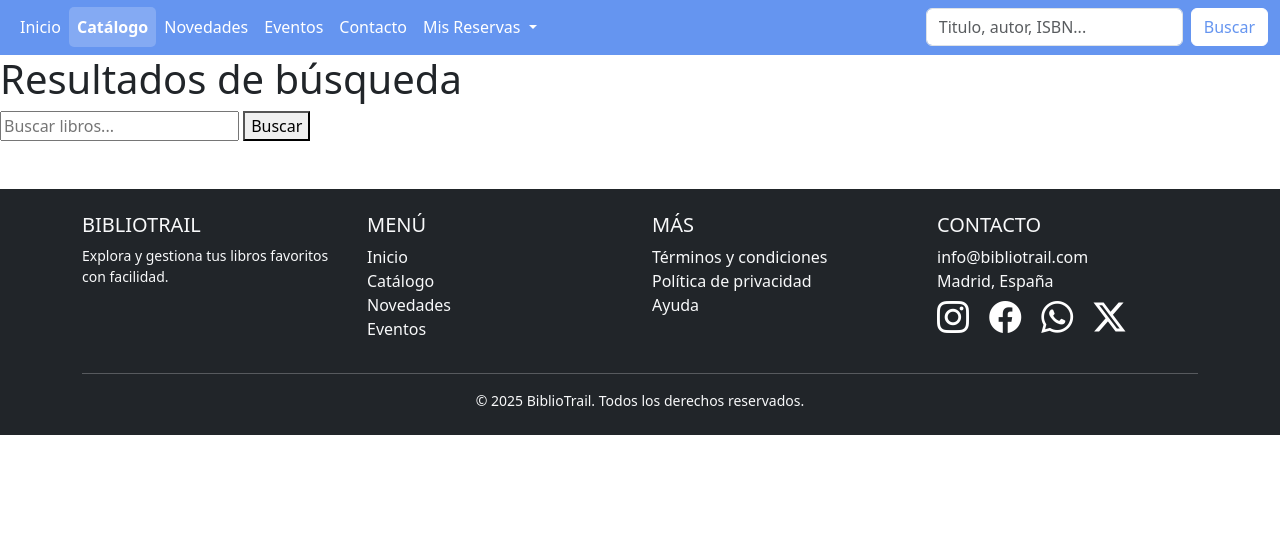
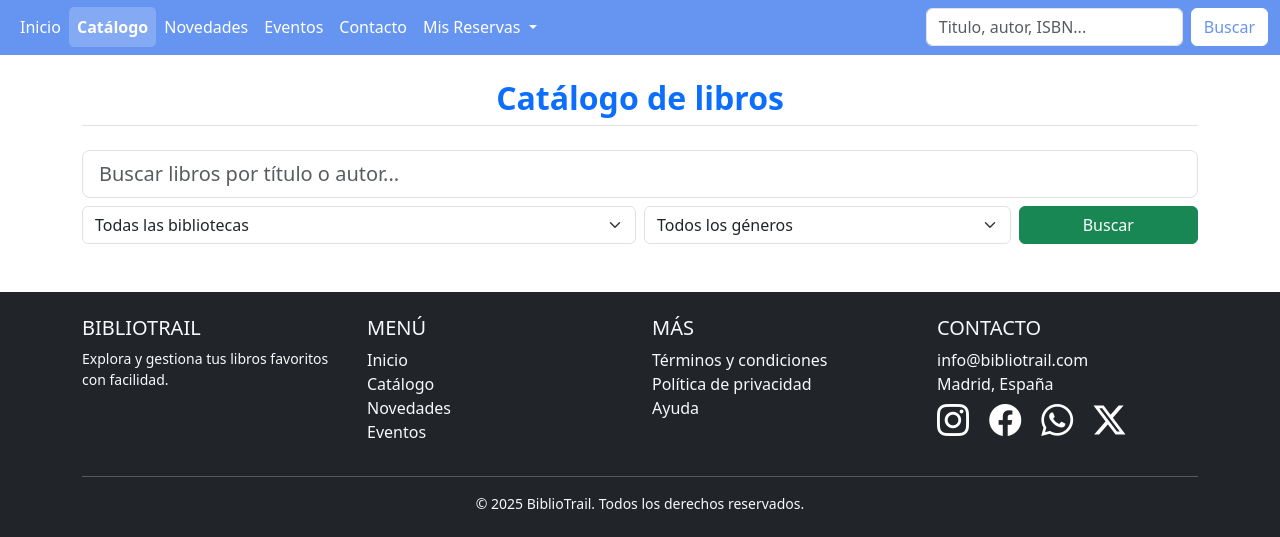
Before and after one commit to gmblanco/BiblioTrail, a Django app: page /catalogo/ in a window 1280 px wide. Shown: the part 93-630 px from the top of the page. Run offline with Django 5.2, Linux system fonts and the light colour scheme; a user stored in the database is signed in; data comes from the database, SQL or seed files in the repository; both versions use the stored data as it was after the commit.

Commit message:
Filtros Genero, Biblioteca

```diff
--- a/Bibliotrail/bibliotecas.txt
+++ b/Bibliotrail/bibliotecas.txt
@@ -1,2 +1,2 @@
-127.0.0.1:8001
-127.0.0.1:8002
+biblioteca1,127.0.0.1:8001
+biblioteca2,127.0.0.1:8002
--- a/Bibliotrail/catalogo/templates/catalogo/catalogo.html
+++ b/Bibliotrail/catalogo/templates/catalogo/catalogo.html
@@ -6,43 +6,71 @@
 {% endblock %}
 
 {% block content %}
-  <h1>Resultados de búsqueda</h1>
+<div class="container my-4">
+  <div class="row">
+    <div class="col">
+      <h2 class="mb-4 text-center text-primary fw-bold border-bottom pb-2">Catálogo de libros</h2>
+    </div>
+  </div>
 
-  <form method="get" action="{% url 'buscar-libros' %}">
-    <input type="text" name="q" placeholder="Buscar libros..." value="{{ query }}">
-    <button type="submit">Buscar</button>
+  <form method="get" action="{% url 'buscar-libros' %}" class="mb-4">
+    <!-- Barra de búsqueda principal -->
+    <div class="row mb-2">
+      <div class="col-md-12">
+        <input type="text" name="q" placeholder="Buscar libros por título o autor..."
+               value="{{ query }}" class="form-control form-control-lg" />
+      </div>
+    </div>
+
+    <!-- Filtros: Biblioteca y Género -->
+    <div class="row g-2">
+      <div class="col-md-6">
+        <select name="biblioteca" class="form-select">
+          <option value="">Todas las bibliotecas</option>
+          {% for nombre, url in bibliotecas.items %}
+            <option value="{{ nombre }}" {% if biblioteca == nombre %}selected{% endif %}>
+              {{ nombre|capfirst }}
+            </option>
+          {% endfor %}
+        </select>
+      </div>
+      <div class="col-md-4">
+        <select name="genero" class="form-select">
+          <option value="">Todos los géneros</option>
+          <option value="Misterio" {% if genero == 'Misterio' %}selected{% endif %}>Misterio</option>
+          <option value="No Ficción" {% if genero == 'No Ficción' %}selected{% endif %}>No Ficción</option>
+          <option value="Policial" {% if genero == 'Policial' %}selected{% endif %}>Policial</option>
+          <option value="Aventura" {% if genero == 'Aventura' %}selected{% endif %}>Aventura</option>
+        </select>
+      </div>
+      <div class="col-md-2 d-grid">
+        <button type="submit" class="btn btn-success">Buscar</button>
+      </div>
+    </div>
   </form>
 
+
+  <!-- Resultados -->
   {% if resultados %}
-  <div class="container">
     <div class="row justify-content-center">
       {% for libro in resultados %}
         <div class="col-12 col-md-8 mb-4">
-          <div class="card text-dark" style="background-color: #c9d7f0;">
-            <div class="d-flex" style="height: 100%;">
-
-              <!--Sección izquierda: portada -->
-              <div class="ps-2 py-2 d-flex align-items-center">
+          <div class="card shadow-sm" style="background-color: #c9d7f0;">
+            <div class="row g-0">
+              <!-- Portada -->
+              <div class="col-md-3 d-flex align-items-center">
                 {% if libro.portada %}
-                  <img src="{{ libro.portada }}"
-                       class="img-fluid rounded shadow-sm"
-                       style="max-width: 180px; max-height: 240px; object-fit: cover;"
-                       alt="Portada del libro">
+                  <img src="{{ libro.portada }}" class="img-fluid rounded-start p-2" alt="Portada del libro">
                 {% else %}
-                  <img src="https://via.placeholder.com/180x240"
-                       class="img-fluid rounded shadow-sm"
-                       style="max-width: 180px; max-height: 240px; object-fit: cover;"
-                       alt="Portada no disponible">
+                  <img src="https://via.placeholder.com/180x240" class="img-fluid rounded-start p-2" alt="Portada no disponible">
                 {% endif %}
               </div>
 
-              <!-- Línea vertical -->
-              <div class="vr mx-2"></div>
-
-              <!--Sección central-->
-              <div class="flex-grow-1 p-2">
+              <!-- Info -->
+              <div class="col-md-7">
+                <div class="card-body">
                   <h5 class="card-title">{{ libro.titulo }}</h5>
-                <p class="card-text mb-2">
+                  <p class="card-text">
                     <strong>Autor:</strong>
                     {% if libro.autor %}
                       <a href="{% url 'detalles_autor' %}?autor_id={{ libro.autor.id }}&biblioteca_url={{ libro.biblioteca_url }}">
@@ -53,6 +81,7 @@
                     {% endif %}
                     <br>
                     <strong>ISBN:</strong> {{ libro.isbn }}<br>
+                    <strong>Editorial:</strong> {{ libro.editorial }}<br>
                     <strong>Resumen:</strong>
                     <span id="resumen-corto-{{ libro.id }}">
                       {{ libro.resumen|slice:":150" }}...
@@ -60,35 +89,32 @@
                     </span>
                     <span id="resumen-completo-{{ libro.id }}" style="display:none;">
                       {{ libro.resumen }}
-                  </span><br>
-                  <strong>Editorial:</strong> {{ libro.editorial }}
+                    </span>
                   </p>
                 </div>
+              </div>
 
-              <!--Línea vertical-->
-              <div class="vr mx-2"></div>
-
-              <!--Sección derecha -->
-              <div class="d-flex align-items-center pe-3">
+              <!-- Botón reservar -->
+              <div class="col-md-2 d-flex align-items-center justify-content-center p-2">
                 <form method="get" action="{% url 'detalles_libro' %}">
                   <input type="hidden" name="libro_id" value="{{ libro.id }}">
                   <input type="hidden" name="biblioteca_url" value="{{ libro.biblioteca_url }}">
                   <button type="submit" class="btn btn-danger btn-sm">Reservar</button>
                 </form>
               </div>
-
             </div>
           </div>
         </div>
       {% endfor %}
     </div>
+  {% elif query %}
+    <div class="text-center text-muted mt-5">
+      <p>No se encontraron libros con esos criterios.</p>
     </div>
-{% elif query %}
-  <p class="text-center">No se encontraron libros.</p>
   {% endif %}
+</div>
+{% endblock %}
 
-
-{% endblock %}
 
 {% block scripts %}
 <script>
@@ -98,70 +124,3 @@
   }
 </script>
 {% endblock %}
-
-<!--
-% block content %
-<h1>Inicio BiblioTrail</h1>
-
-  <p>Bienvenido a <em>BiblioTrail</em>!!</p>
-
-<h2>Dynamic content</h2>
-
-  <p>The library has the following record counts:</p>
-  <ul>
-    <li><strong>Libros:</strong> {{ num_libros }}</li>
-    <li><strong>Copias:</strong> {{ num_ejemplares }}</li>
-    <li><strong>Copias disponibles:</strong> {{ num_ejemplares_disponibles }}</li>
-    <li><strong>Autores:</strong> {{ num_autores }}</li>
-    <li><strong>Géneros:</strong> {{ num_generos }}</li>
-    <li><strong>Idiomas:</strong> {{ num_idiomas }}</li>
-  </ul>
-
-  <button id="buscarLibros" class="btn btn-primary mt-2 mt-sm-0" style="background-color: #6595f0;">Buscar Libros</button>
-  <ul id="listaLibros">AAAA</ul>
--->
-<!-- Scripts JS
-<script>
-document.getElementById("buscarLibros").addEventListener("click", function() {
-    // URLs de las APIs de las bibliotecas
-    const apis = [
-        "http://127.0.0.1:8001/api/libros/",  // API de libros
-    ];
-
-    // Hacer peticiones a todas las APIs
-    Promise.all(apis.map(url =>
-        fetch(url)
-            .then(response => response.json())
-            .catch(error => console.error("Error al obtener datos de la API:", error))
-    ))
-    .then(results => {
-        let lista = document.getElementById("listaLibros");
-        lista.innerHTML = "";  // Borra los resultados anteriores
-
-        // Verificar los datos de la respuesta
-        console.log(results);
-
-        // Combinar los resultados de todas las APIs
-        results.forEach(apiLibros => {
-            apiLibros.forEach(libro => {
-                let li = document.createElement("li");
-
-                // Comprobar que los campos están bien definidos
-                const autores = libro.autor
-                  ? libro.autor.map(a => `${a.nombre} ${a.apellidos}`).join(", ")
-                  : "Autor no disponible";
-                const titulo = libro.titulo || "Título no disponible";
-
-                // Añadir el título y el autor al elemento de la lista
-                li.textContent = `${titulo} - ${autores}`;
-                lista.appendChild(li);
-            });
-        });
-    })
-    .catch(error => console.error("Error al combinar las respuestas de las APIs:", error));
-});
-</script>
-
-  <p>Has visitado esta pagina {{ num_visitas }}{% if num_visitas == 1 %} vez{% else %} veces{% endif %}.</p>
-% endblock %
--->
--- a/Bibliotrail/catalogo/views.py
+++ b/Bibliotrail/catalogo/views.py
@@ -5,8 +5,9 @@ from django.utils import timezone
 from .models import *
 import requests
 import httpx
+import urllib.parse
 
-@login_required(login_url="iniciar_sesion")
+
 def catalogo(request):
     #sesiones
     num_visitas = request.session.get('num_visitas',0)
@@ -19,31 +20,63 @@ def catalogo(request):
 
     return render(request, "catalogo/catalogo.html",contexto)
 
-with open("bibliotecas.txt","r") as f:
-        lista_urls=f.read().split("\n")
+def cargar_bibliotecas():
+    bibliotecas = {}
+    with open("bibliotecas.txt", "r") as f:
+        for linea in f:
+            if ',' in linea:
+                nombre, url = linea.strip().split(',', 1)
+                bibliotecas[nombre.strip()] = url.strip()
+    return bibliotecas
 
 def buscar_libros(request):
     query = request.GET.get('q', '')
+    biblioteca = request.GET.get('biblioteca', '')
+    genero = request.GET.get('genero', '')
+
+    bibliotecas = cargar_bibliotecas()
     resultados = []
-    if query:
-        urls=[f'http://{u}/api/libros/?search={query}' for u in lista_urls]
-        """urls = [
-            f'http://127.0.0.1:8001/api/libros/?search={query}',
-            f'http://127.0.0.1:8002/api/libros/?search={query}',
-        ]"""
-        for url in urls:
-            try:
-                response = httpx.get(url, timeout=10.0)
-                if response.status_code == 200:
-                    libros = response.json()
-                    for libro in libros:
-                        libro['biblioteca_url'] = url.split('/api')[0] # Guardo de qué URL viene este libro
-                        resultados.append(libro)
-            except httpx.RequestError:
-                pass
+
+    if biblioteca and biblioteca in bibliotecas:
+        urls = [f"http://{bibliotecas[biblioteca]}/api/libros/"]
+    else:
+        urls = [f"http://{url}/api/libros/" for url in bibliotecas.values()]
+
+    for url in urls:
+        try:
+            params = {}
+            if query:
+                params['search'] = query
+            if genero:
+                params['genero'] = genero
+
+            # Imprime la URL real codificada
+            url_completa = f"{url}?{urllib.parse.urlencode(params)}"
+            print("URL completa:", url_completa)
+
+            response = httpx.get(url, params=params, timeout=10.0)
+
+            if response.status_code == 200:
+                datos = response.json()
+                if isinstance(datos, dict) and 'results' in datos:
+                    libros = datos['results']
+                elif isinstance(datos, list):
+                    libros = datos
+                else:
+                    libros = []
+
+                for libro in libros:
+                    libro['biblioteca_url'] = url.split('/api')[0]
+                    resultados.append(libro)
+
+        except httpx.RequestError:
+            pass
     return render(request, 'catalogo/catalogo.html', {
         'resultados': resultados,
-        'query': query
+        'query': query,
+        'biblioteca': biblioteca,
+        'genero': genero,
+        'bibliotecas': bibliotecas,  # Pasamos todo el diccionario
     })
 
 from django.shortcuts import render
@@ -167,17 +200,3 @@ def prestar_ejemplar(request, ejemplar_id):
             messages.error(request, "No se pudo obtener el ejemplar.")
 
         return redirect("Catalogo")
-
-
-"""class LibroListView(generic.ListView):
-    model = Libro
-    paginate_by = 10
-class LibroDetailView(generic.DetailView):
-    model = Libro
-    template_name = 'catalogo/detalles_libro.html'
-class AutorListView(generic.ListView):
-    model = Autor
-    paginate_by = 10
-class AutorDetailView(generic.DetailView):
-    model = Autor
-    template_name = 'catalogo/detalles_autor.html'"""
```
Also changed, not shown: biblioteca1/biblioteca1/settings.py (+8 -0 lines), biblioteca1/catalogo/filters.py (added, +9 -0 lines), biblioteca1/catalogo/views.py (+5 -9 lines), Bibliotrail/db.sqlite3. Lines whose indentation alone changed are shown as unchanged.
